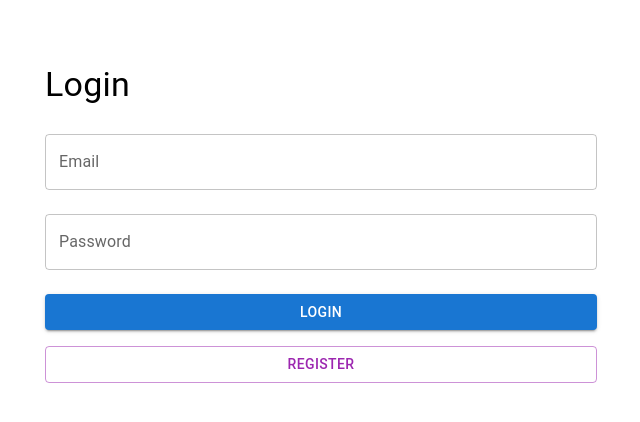
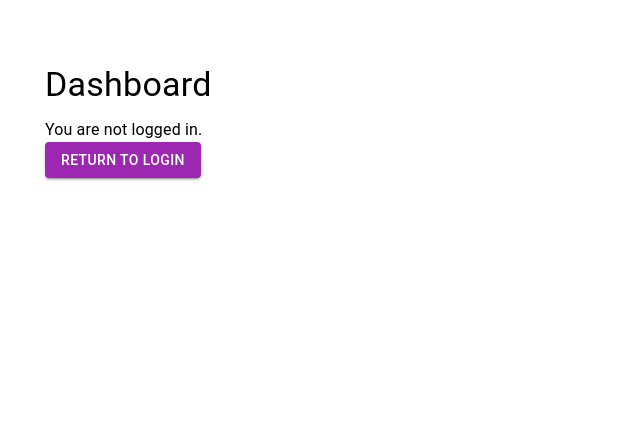
Before and after one commit to nataliasetubal/DuettChallenge, a React (Create React App) app in the folder front-end/: page /user in a window 1280 px wide. Before the commit this address led to /login. Shown: the top 422 px of the page, without its empty margins (319-959 px from the left). Built offline with nearby package versions, Linux system fonts and the light colour scheme.

Commit message:
alterado nome de arquivo e rota para pagina de user

```diff
--- a/front-end/src/App.js
+++ b/front-end/src/App.js
@@ -1,9 +1,9 @@
 import React from 'react';
 import { BrowserRouter as Router, Route, Routes, Navigate } from 'react-router-dom';
 import { AuthProvider } from './context/AuthContext';
-import Dashboard from './pages/Dashboard';
 import Register from './pages/Register';
 import LoginPage from './pages/LoginPage';
+import UserPage from './pages/UserPage';
 
 const App = () => {
   return (
@@ -11,7 +11,7 @@ const App = () => {
       <Router>
         <Routes>
           <Route path="/login" element={<LoginPage />} />
-          <Route path="/dashboard" element={<Dashboard />} />
+          <Route path="/user" element={<UserPage />} />
           <Route path="/register" element={<Register />} />
           <Route path="*" element={<Navigate to="/login" replace />} />
         </Routes>
--- a/front-end/src/pages/LoginPage.jsx
+++ b/front-end/src/pages/LoginPage.jsx
@@ -38,7 +38,7 @@ const LoginPage = () => {
       const responseUser = await Api.get(`/User/by-id/${id}`);
       login(responseUser.data);
       if (responseUser.data.role === "User") {
-        navigate("/dashboard");
+        navigate("/user");
       } else if (responseUser.data.role === "Admin") {
         navigate("/admin");
       }
--- a/front-end/src/pages/Dashboard.jsx
+++ b/front-end/src/pages/UserPage.jsx
@@ -6,7 +6,7 @@ import Cookies from "js-cookie";
 import { useNavigate } from "react-router-dom";
 import Api from "../Services/Api";
 
-const Dashboard = () => {
+const UserPage = () => {
   const { user, logout } = useAuth();
  const [loading, setLoading] = useState(false);
  const { login } = useAuth();
@@ -28,7 +28,7 @@ const isLogged = async (id) => {
     const responseUser = await Api.get(`/User/by-id/${id}`);
     login(responseUser.data);
     if (responseUser.data.role === "User") {
-      navigate("/dashboard");
+      navigate("/user");
     } else if (responseUser.data.role === "Admin") {
       navigate("/admin");
     }
@@ -80,4 +80,4 @@ const returnToLogin = () => {
   );
 };
 
-export default Dashboard;
+export default UserPage;
```
